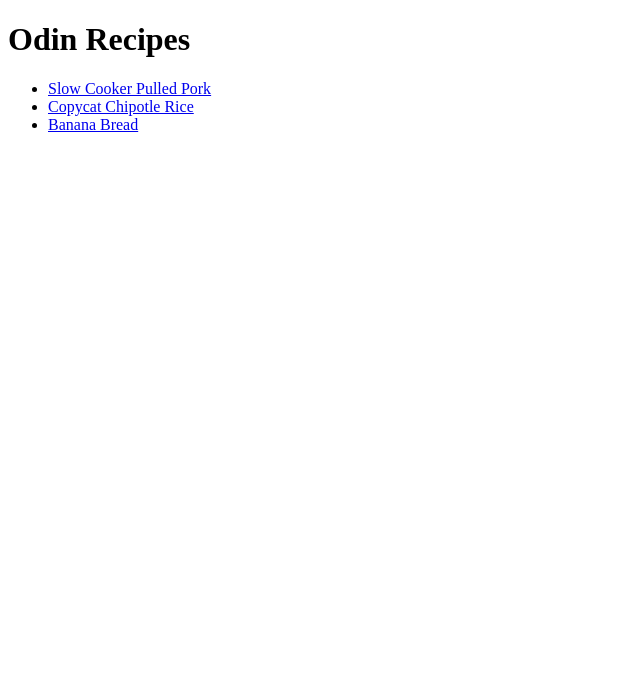
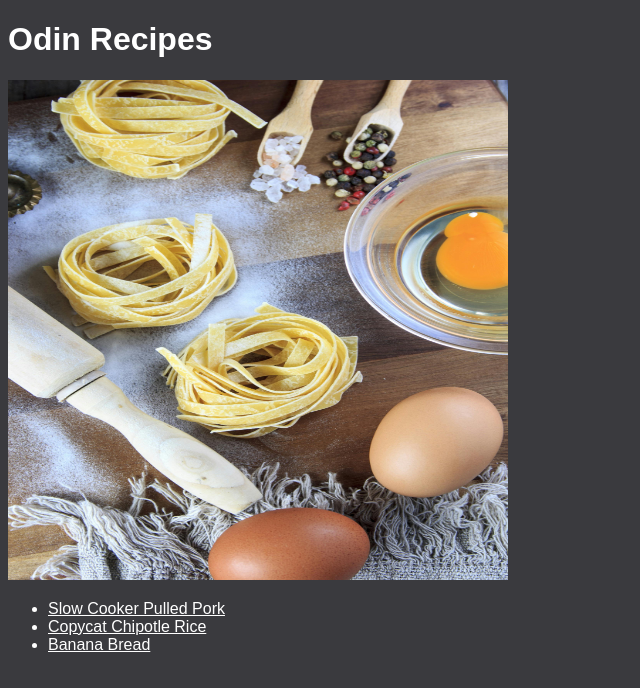
Before and after one commit to giantaw1/odin-recipes, a plain HTML site: page index.html in a window 1280 px wide. Shown: the whole page, without its empty margins (0-640 px from the left). Drawn offline with Linux system fonts and the light colour scheme.

Commit message:
Add some basic styling and new photo for homepage

```diff
--- a/index.html
+++ b/index.html
@@ -3,14 +3,20 @@
 <head>
     <meta charset="UTF-8">
     <meta name="viewport" content="width=device-width, initial-scale=1.0">
+    <link rel="stylesheet" href="style.css">
     <title>Odin Recipes</title>
 </head>
 <body>
     <h1>Odin Recipes</h1>
-    <ul>
-        <li><a href="recipes/pulledpork.html">Slow Cooker Pulled Pork</a></li>
-        <li><a href="recipes/chipotlereice.html">Copycat Chipotle Rice</a></li>
-        <li><a href="recipes/bananabread.html">Banana Bread</a></li>
-    </ul>
+    <div>
+        <img src="images/pexels-pixabay-327143.jpg" alt="food prep" width="500" height="500">
+    </div>
+    <div>
+        <ul>
+            <li><a href="recipes/pulledpork.html">Slow Cooker Pulled Pork</a></li>
+            <li><a href="recipes/chipotlereice.html">Copycat Chipotle Rice</a></li>
+            <li><a href="recipes/bananabread.html">Banana Bread</a></li>
+        </ul>
+    </div>
 </body>
 </html>
--- /dev/null
+++ b/style.css
@@ -0,0 +1,5 @@
+* {
+    color: white;
+    font-family: Arial, Helvetica, sans-serif;
+    background-color: #3a3a3e;
+}
```
Also changed, not shown: recipes/bananabread.html (+1 -0 lines), recipes/chipotlereice.html (+1 -0 lines), recipes/pulledpork.html (+1 -0 lines), images/pexels-pixabay-327143.jpg (added).
